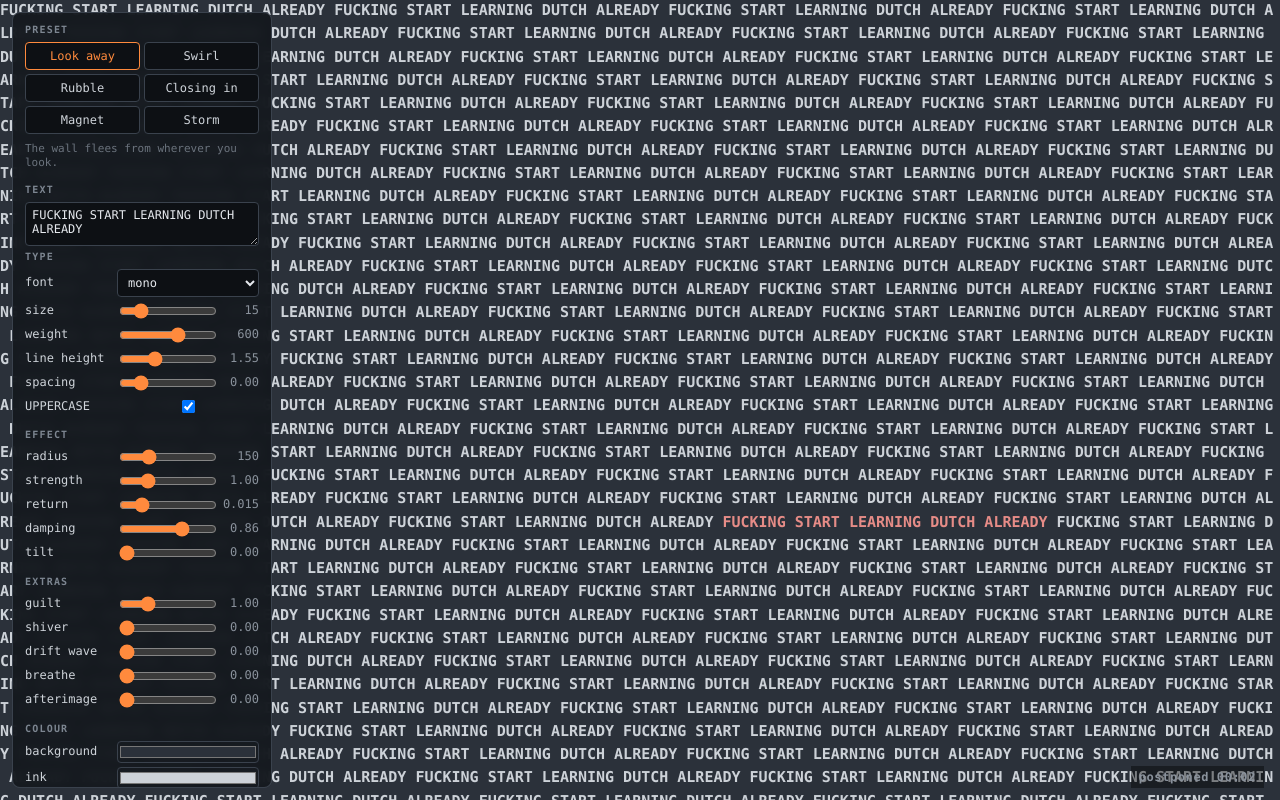
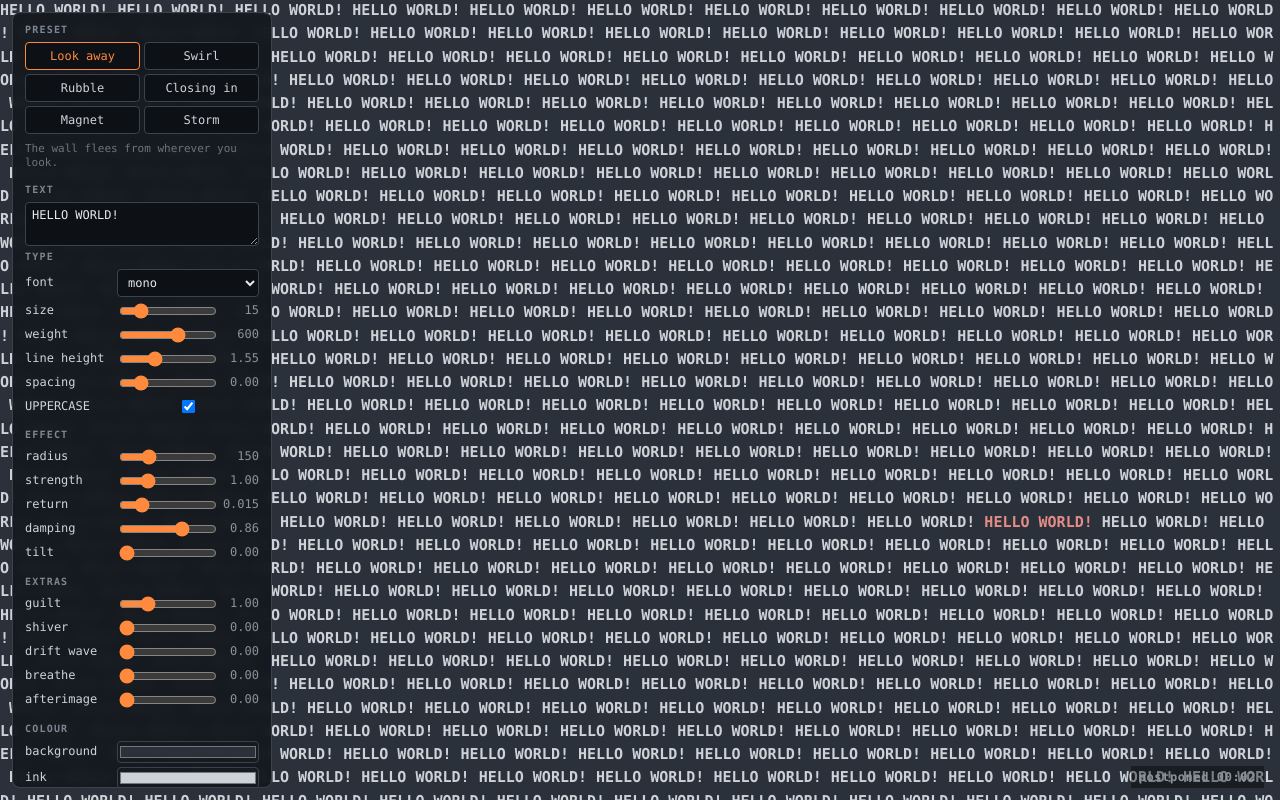
Before and after one commit to Eugeneshemchuk/eugeneshemchuk.github.io, a plain HTML site: page typefun/index.html in a window 1280 px wide. Drawn offline with Linux system fonts and the light colour scheme; animation ran at ten frames a second.

Commit message:
feat: typefun starts with HELLO WORLD!
Co-Authored-By: Claude Opus 5.5 <noreply@anthropic.com>

```diff
--- a/typefun/index.html
+++ b/typefun/index.html
@@ -46,7 +46,7 @@
 (function () {
   // ---------- presets: each sets a mode plus its own defaults ----------
   var COMMON = {
-    text: "FUCKING START LEARNING DUTCH ALREADY", font: "mono", size: 15, weight: 600, line: 1.55, spacing: 0,
+    text: "HELLO WORLD!", font: "mono", size: 15, weight: 600, line: 1.55, spacing: 0,
     upper: 1, bg: "#2b313a", ink: "#cdd2d8", guilt: "#ff4637", guiltRate: 1, jitter: 0, breathe: 0, wave: 0,
     trail: 0, tilt: 0, counter: 1, ring: 1
   };
```
